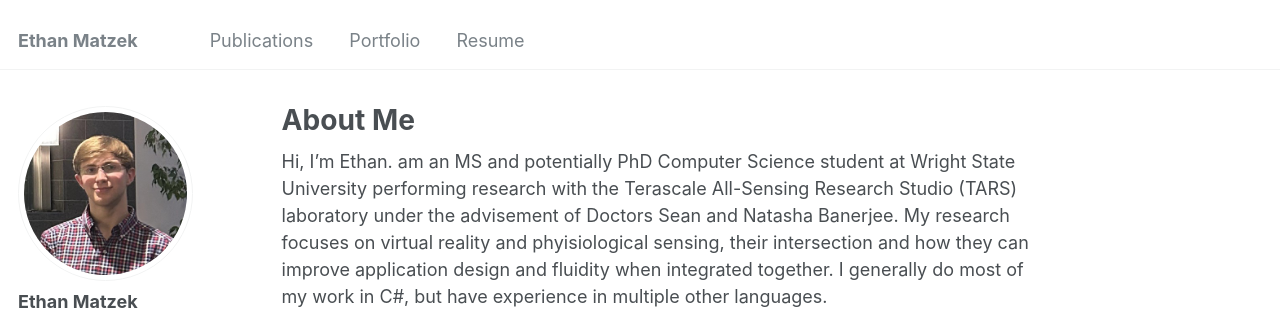
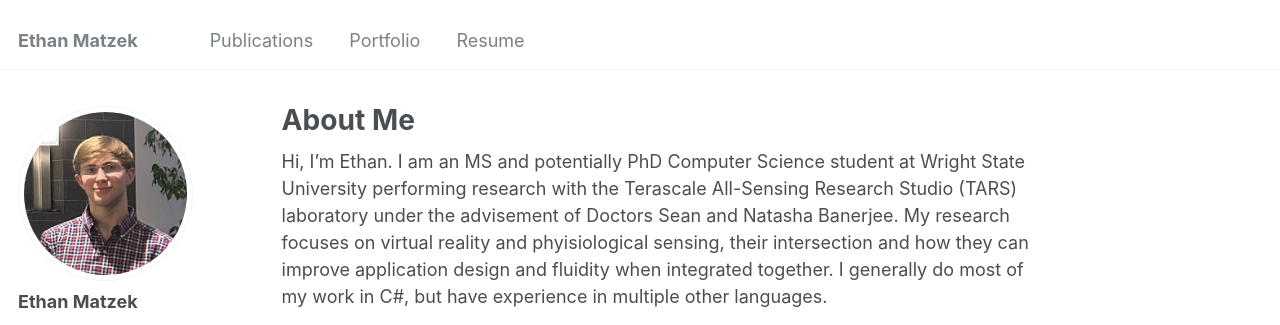
Before and after one commit to ecmatz/ecmatz.github.io, a Jekyll site: the page built from _pages/about.md, in a window 1280 px wide and 900 px high. Shown: the top 325 px of the window. Built offline with Jekyll 4.4.1, drawn with Linux system fonts in a browser that asks for light colours; some web fonts are replaced.

Commit message:
Typo fix

```diff
--- a/_pages/about.md
+++ b/_pages/about.md
@@ -7,7 +7,7 @@ redirect_from:
   - /about.html
 ---
 
-Hi, I'm Ethan. am an MS and potentially PhD Computer Science student at Wright State University performing research with the Terascale All-Sensing Research Studio (TARS) laboratory under the advisement of Doctors Sean and Natasha Banerjee. My research focuses on virtual reality and phyisiological sensing, their intersection and how they can improve application design and fluidity when integrated together. I generally do most of my work in C#, but have experience in multiple other languages.
+Hi, I'm Ethan. I am an MS and potentially PhD Computer Science student at Wright State University performing research with the Terascale All-Sensing Research Studio (TARS) laboratory under the advisement of Doctors Sean and Natasha Banerjee. My research focuses on virtual reality and phyisiological sensing, their intersection and how they can improve application design and fluidity when integrated together. I generally do most of my work in C#, but have experience in multiple other languages.
 
 Computer Science Skills
 ========================
```
